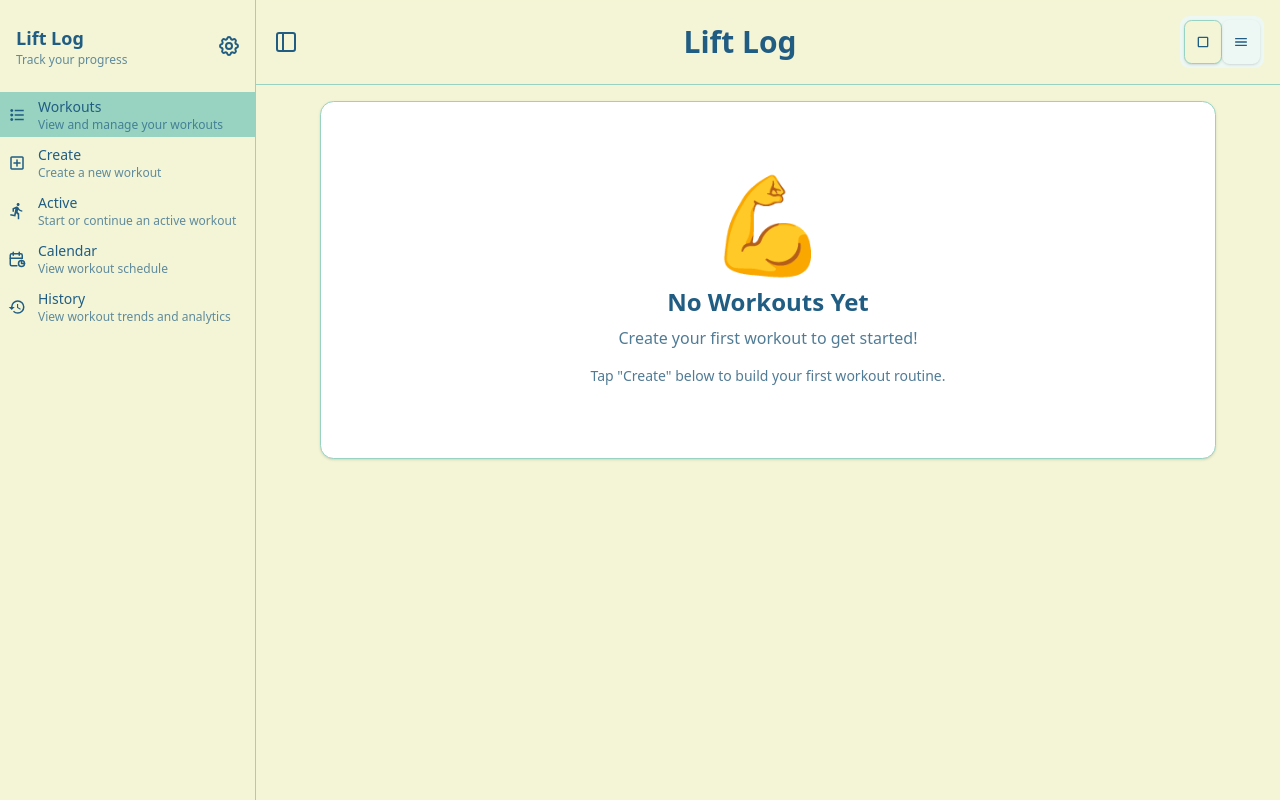
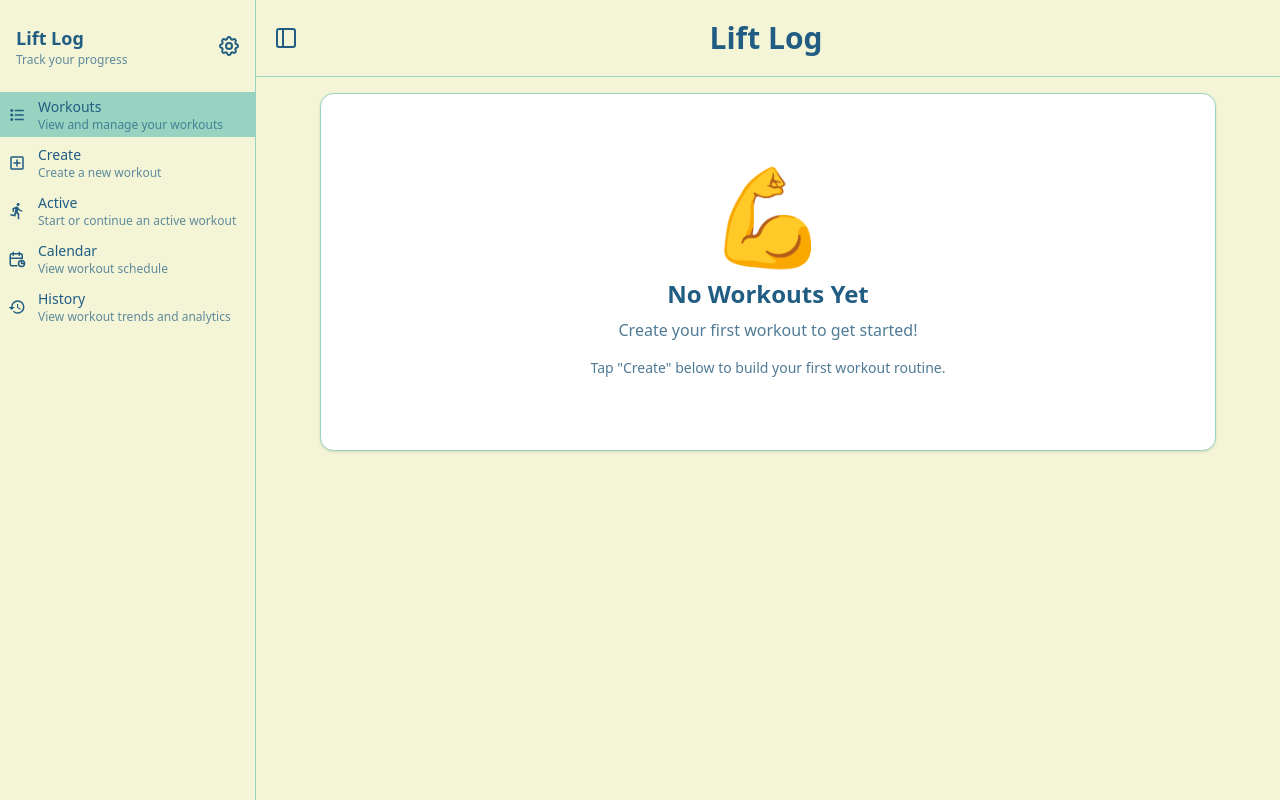
Before and after one commit to trblackw/lift-log, a React (Vite) app: page / in a window 1280 px wide. Built offline with nearby package versions, Linux system fonts and the light colour scheme.

Commit message:
move viewtoggle

```diff
--- a/src/App.tsx
+++ b/src/App.tsx
@@ -10,7 +10,6 @@ import { CalendarView } from './components/CalendarView';
 import { DayView } from './components/DayView';
 import { ActiveWorkout } from './components/ActiveWorkout';
 import { HistoryView } from './components/HistoryView';
-import { ViewToggle } from './components/ViewToggle';
 import { Toaster } from '@/components/ui/sonner';
 import { toast } from 'sonner';
 import { ThemeProvider } from './lib/theme';
@@ -309,14 +308,7 @@ function AppContent() {
     ? workouts.find(w => w.id === activeWorkoutSession.workoutId)
     : null;
 
-  // Conditional header content - only show ViewToggle on workout list page
-  const rightHeaderContent =
-    currentView === 'list' && !selectedWorkout ? (
-      <ViewToggle
-        currentView={workoutListViewMode}
-        onViewChange={setWorkoutListViewMode}
-      />
-    ) : null;
+  // No longer needed - ViewToggle is now inline in WorkoutList
 
   // Loading state
   if (isLoading) {
@@ -360,6 +352,7 @@ function AppContent() {
             onDeleteWorkout={handleDeleteWorkout}
             onViewWorkout={handleViewWorkout}
             viewMode={workoutListViewMode}
+            onViewModeChange={setWorkoutListViewMode}
           />
         );
       case 'create':
@@ -486,7 +479,6 @@ function AppContent() {
       activeWorkout={activeWorkout}
       onResumeWorkout={handleResumeWorkout}
       onEndWorkout={handleEndActiveWorkout}
-      rightHeaderContent={rightHeaderContent}
     >
       <div className="max-w-4xl mx-auto space-y-6">{renderView()}</div>
     </AppSidebarLayout>
--- a/src/components/SidebarNavigation.tsx
+++ b/src/components/SidebarNavigation.tsx
@@ -127,7 +127,6 @@ interface AppSidebarLayoutProps {
   activeWorkout?: Workout | null;
   onResumeWorkout?: () => void;
   onEndWorkout?: () => void;
-  rightHeaderContent?: React.ReactNode;
 }
 
 export function AppSidebarLayout({
@@ -138,7 +137,6 @@ export function AppSidebarLayout({
   activeWorkout,
   onResumeWorkout,
   onEndWorkout,
-  rightHeaderContent,
 }: AppSidebarLayoutProps) {
   const displayActiveWorkoutBanner =
     activeWorkoutSession && activeWorkout && onResumeWorkout && onEndWorkout;
@@ -160,7 +158,7 @@ export function AppSidebarLayout({
                 Lift Log
               </h1>
             </div>
-            {rightHeaderContent || <div className="w-8" />}
+            <div className="w-8" />
           </div>
 
           <div className="p-4 space-y-4">
--- a/src/components/ViewToggle.tsx
+++ b/src/components/ViewToggle.tsx
@@ -13,7 +13,7 @@ interface ViewToggleProps {
 export function ViewToggle({ currentView, onViewChange }: ViewToggleProps) {
   const getClassName = useCallback(
     (view: ViewMode) => {
-      return `px-3 py-1 text-xs transition-all ${
+      return `px-2 py-1 text-xs transition-all ${
         currentView === view
           ? 'bg-background shadow-sm border-border'
           : 'bg-transparent border-transparent hover:bg-background/50'
@@ -23,20 +23,20 @@ export function ViewToggle({ currentView, onViewChange }: ViewToggleProps) {
   );
 
   return (
-    <div className="flex items-center bg-muted rounded-lg p-1">
+    <div className="flex items-center bg-muted rounded-lg">
       <OutlineButton
         size="sm"
         onClick={() => onViewChange('card')}
         className={getClassName('card')}
       >
-        <IconSquare className="size-4" />
+        <IconSquare className="size-5" />
       </OutlineButton>
       <OutlineButton
         size="sm"
         onClick={() => onViewChange('list')}
         className={getClassName('list')}
       >
-        <IconListMinimal className="size-4" />
+        <IconListMinimal className="size-5" />
       </OutlineButton>
     </div>
   );
--- a/src/components/WorkoutList.tsx
+++ b/src/components/WorkoutList.tsx
@@ -20,9 +20,9 @@ import { storage } from '@/lib/storage';
 import { formatRelativeTime } from '@/lib/utils';
 import type { Workout, Tag } from '@/lib/types';
 import type { ViewMode } from './ViewToggle';
+import { ViewToggle } from './ViewToggle';
 import IconDelete from './icons/icon-delete';
 import IconActiveRun from './icons/icon-active-run';
-import { ChevronDown } from 'lucide-react';
 import IconMagnifier from './icons/icon-magnifier';
 import IconCheckCircle from './icons/icon-check-circle';
 import IconDumbbell from './icons/icon-dumbbell';
@@ -34,6 +34,7 @@ interface WorkoutListProps {
   onDeleteWorkout?: (workoutId: string) => void;
   onViewWorkout?: (workout: Workout) => void;
   viewMode?: ViewMode;
+  onViewModeChange?: (viewMode: ViewMode) => void;
 }
 
 export function WorkoutList({
@@ -42,6 +43,7 @@ export function WorkoutList({
   onDeleteWorkout,
   onViewWorkout,
   viewMode = 'card',
+  onViewModeChange,
 }: WorkoutListProps) {
   const [searchTerm, setSearchTerm] = useState('');
   const [selectedTagFilter, setSelectedTagFilter] = useState<string>('');
@@ -278,7 +280,7 @@ export function WorkoutList({
           </CardContent>
 
           {/* Actions Footer */}
-          <CardFooter className="p-4 pt-0 border-t border-border">
+          <CardFooter className="p-2 border-t border-border">
             <div className="flex justify-between gap-2 w-full mt-2">
               {onDeleteWorkout && (
                 <GhostButton
@@ -293,7 +295,7 @@ export function WorkoutList({
                 <PrimaryButton
                   onClick={() => onStartWorkout(workout.id)}
                   size="sm"
-                  className="cursor-pointer"
+                  className="cursor-pointer bg-green-800 text-white"
                 >
                   <IconActiveRun className="size-5" /> Start
                 </PrimaryButton>
@@ -363,8 +365,12 @@ export function WorkoutList({
       <div className="flex-shrink-0 bg-background">
         <Collapsible open={isFiltersOpen} onOpenChange={setIsFiltersOpen}>
           {/* Header with Toggle */}
-          <div className="flex items-center justify-between p-4 bg-background">
+          <div className="flex items-center justify-between p-3 bg-background">
             <div className="flex items-center gap-3">
+              <ViewToggle
+                currentView={viewMode}
+                onViewChange={onViewModeChange}
+              />
               <span className="text-sm lg:text-base text-muted-foreground">
                 {isSearching
                   ? 'Searching...'
@@ -376,6 +382,7 @@ export function WorkoutList({
                 </div>
               )}
             </div>
+            <div className="flex items-center gap-3">
               <CollapsibleTrigger asChild>
                 <GhostButton
                   size="sm"
@@ -389,6 +396,7 @@ export function WorkoutList({
                   />
                 </GhostButton>
               </CollapsibleTrigger>
+            </div>
           </div>
 
           {/* Collapsible Content */}
```
Lines whose indentation alone changed are shown as unchanged.
